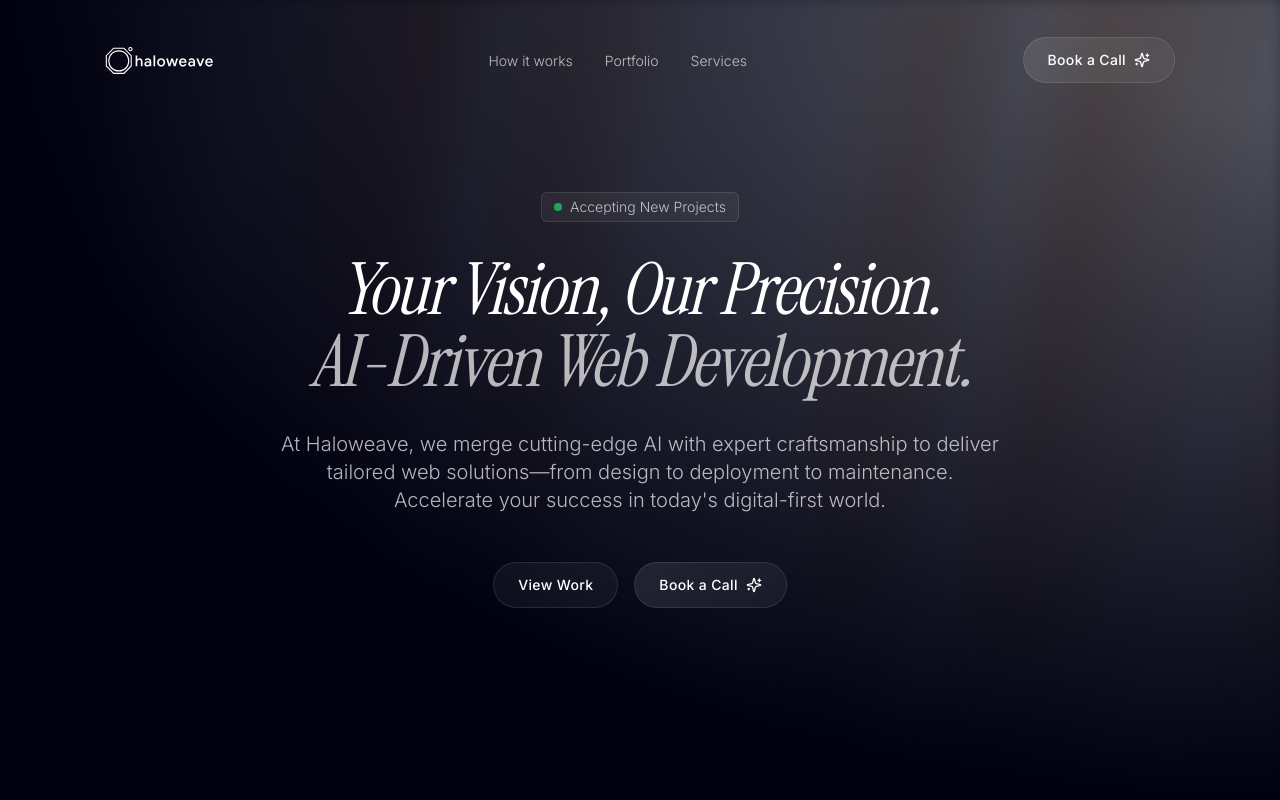
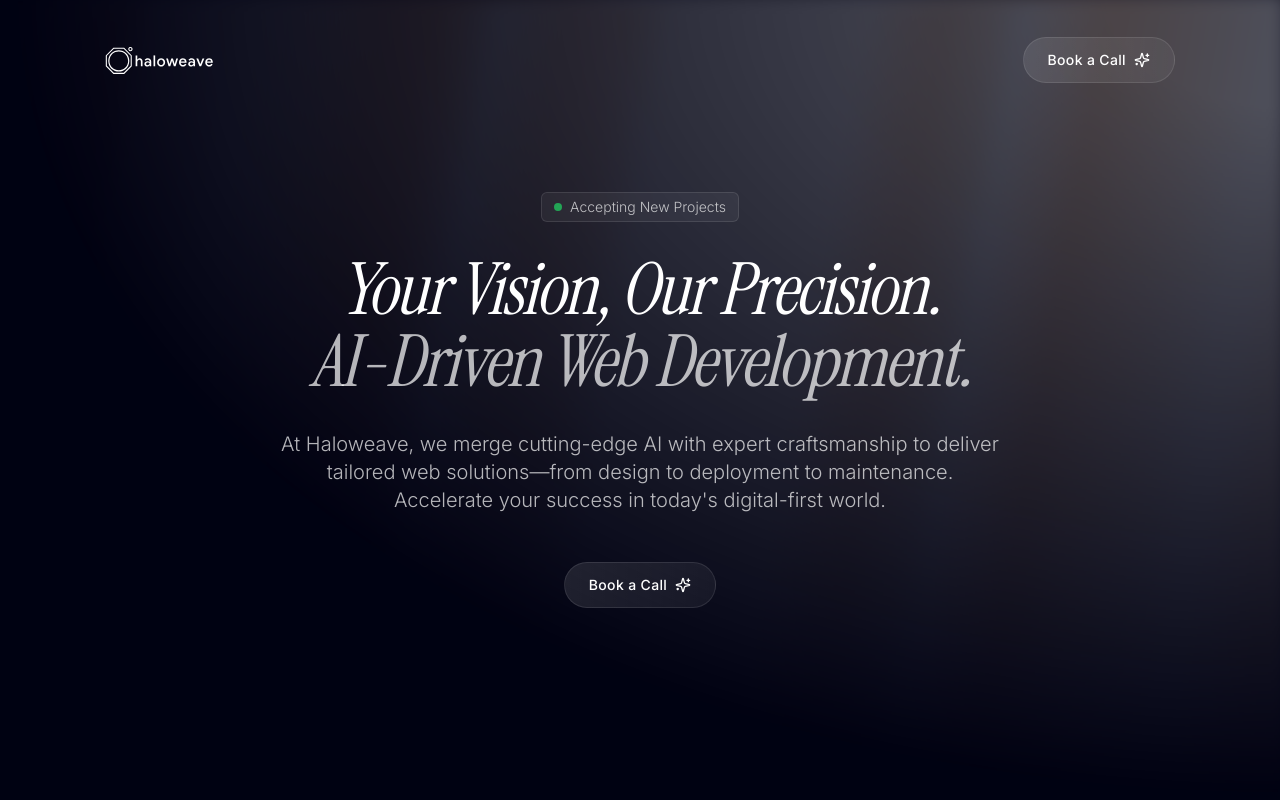
Before and after one commit to haloweavedev/portfolio, a Next.js app: page / in a window 1280 px wide. Shown: the top 800 px of the page. Built offline with nearby package versions, Linux system fonts and the light colour scheme.

Commit message:
Removed unnecessary buttons

```diff
--- a/components/hero.tsx
+++ b/components/hero.tsx
@@ -66,10 +66,7 @@ export function Hero() {
           variants={itemVariants}
           className="flex justify-center gap-4"
         >
-          <Button variant="outline">
-            View Work
-          </Button>
-          <Button>
+          <Button onClick={() => window.open("https://cal.com/haloweave/15min", "_blank")}>
             Book a Call
             <Sparkles className="w-4 h-4" />
           </Button>
--- a/components/navbar.tsx
+++ b/components/navbar.tsx
@@ -6,12 +6,6 @@ import { Button } from "./ui/button";
 import Image from "next/image";
 import { Sparkles } from "lucide-react";
 import { useState, useEffect } from "react";
-
-const navLinks = [
-  { href: "#how-it-works", label: "How it works" },
-  { href: "#portfolio", label: "Portfolio" },
-  { href: "#services", label: "Services" }
-];
 
 export function Navbar() {
   const { scrollY } = useScroll();
@@ -80,36 +74,6 @@ export function Navbar() {
               </Link>
             </motion.div>
 
-            <motion.nav
-              initial={{ opacity: 0 }}
-              animate={{ opacity: 1 }}
-              transition={{ delay: 0.3 }}
-              className="hidden md:block"
-            >
-              <ul className="flex items-center space-x-8">
-                {navLinks.map((link, i) => (
-                  <motion.li
-                    key={link.href}
-                    initial={{ opacity: 0, y: -10 }}
-                    animate={{ opacity: 1, y: 0 }}
-                    transition={{
-                      type: "spring",
-                      stiffness: 260,
-                      damping: 20,
-                      delay: 0.4 + i * 0.1,
-                    }}
-                  >
-                    <Link
-                      href={link.href}
-                      className="text-sm text-white/70 hover:text-white transition-colors duration-300"
-                    >
-                      {link.label}
-                    </Link>
-                  </motion.li>
-                ))}
-              </ul>
-            </motion.nav>
-
             <motion.div
               initial={{ opacity: 0, x: 20 }}
               animate={{ opacity: 1, x: 0 }}
```
